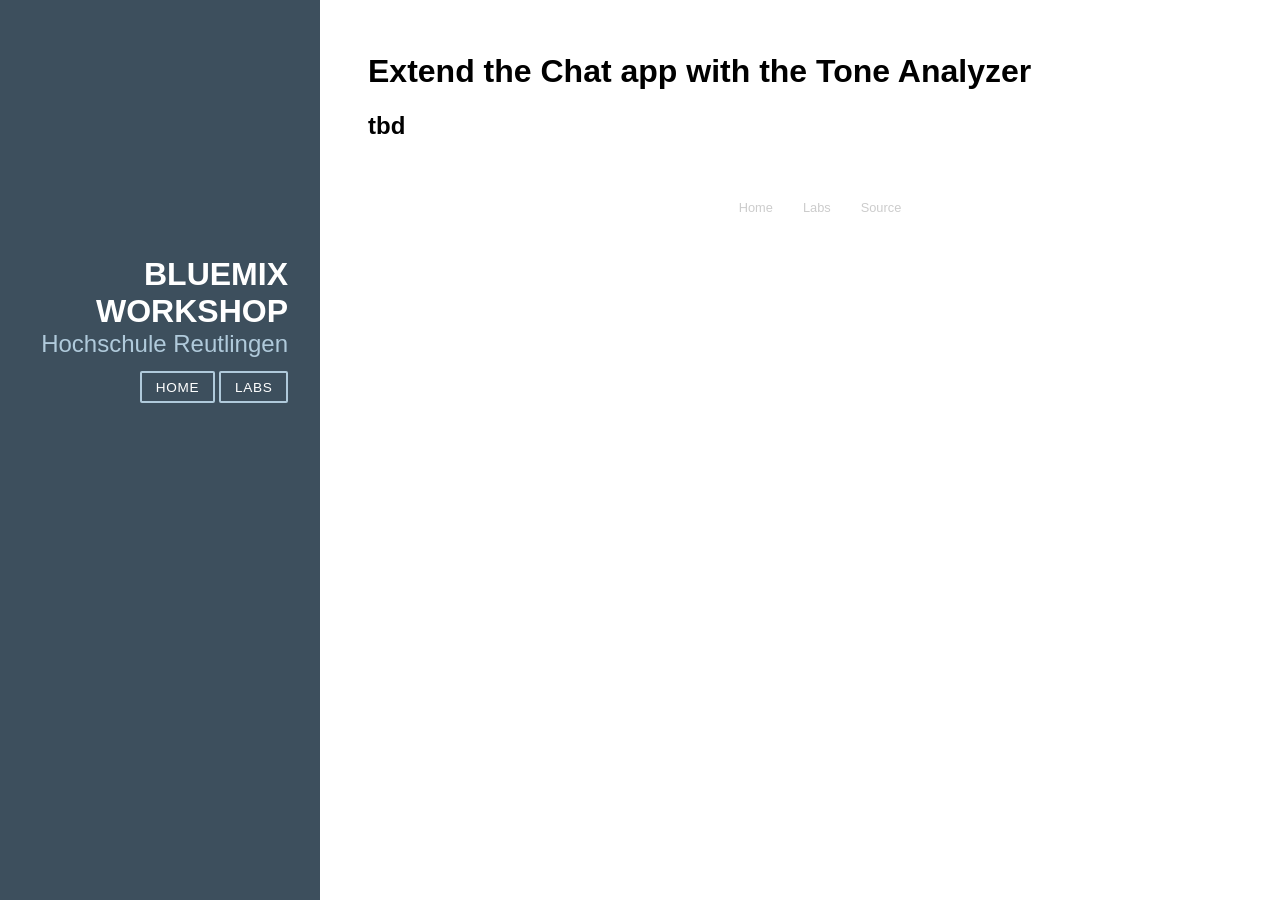
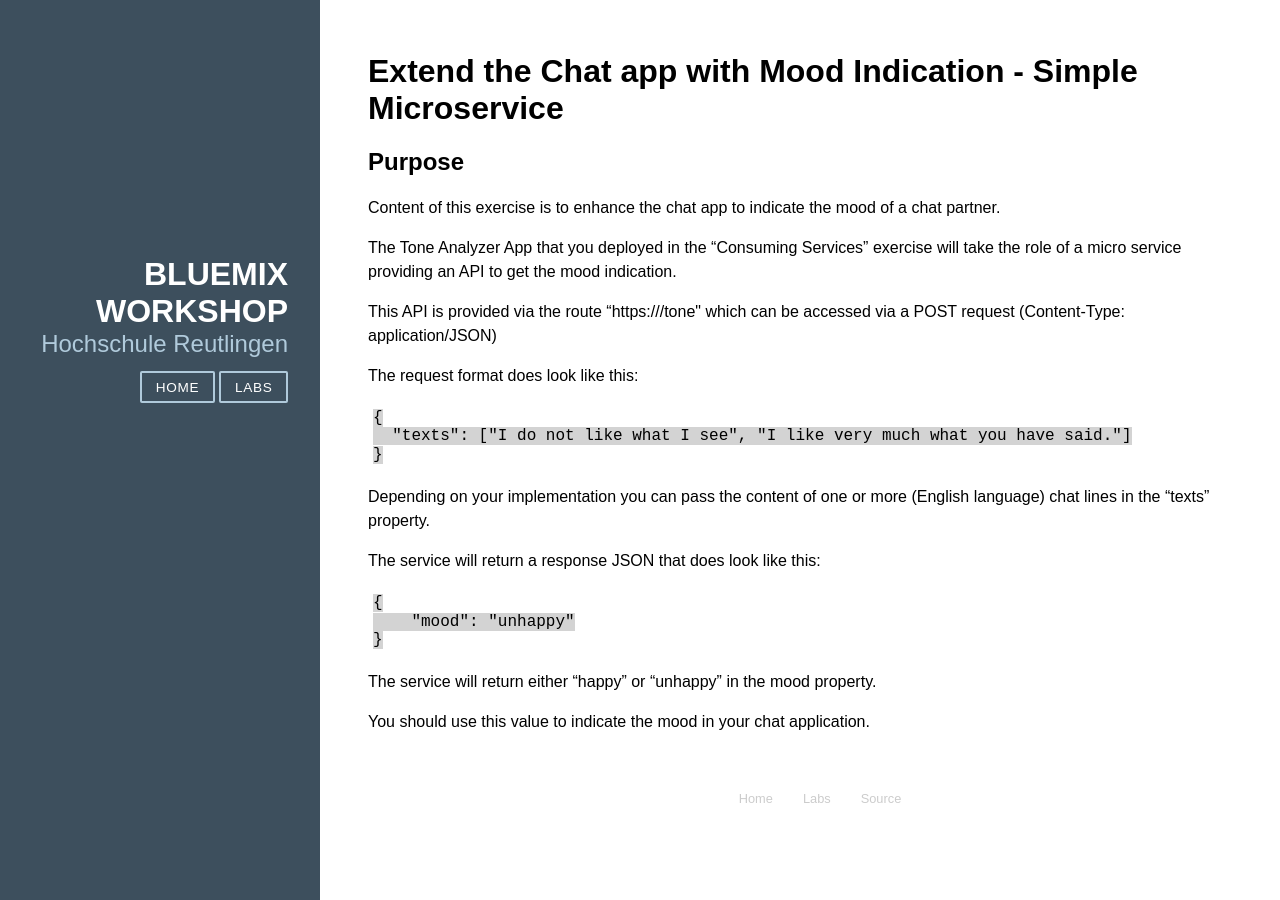
Before and after one commit to mkubik/HRTCloudDemo.github.io, a Jekyll site: the page built from _labs/006-extend-chat-with-tone-analyzer.markdown, in a window 1280 px wide. Built offline with Jekyll 4.4.1, drawn with Linux system fonts in a browser that asks for light colours; nearby versions of some CDN libraries.

Commit message:
initial version of lab6

````diff
--- a/_labs/006-extend-chat-with-tone-analyzer.markdown
+++ b/_labs/006-extend-chat-with-tone-analyzer.markdown
@@ -1,8 +1,42 @@
 ---
 layout: default
-title: Extend the Chat app with the Tone Analyzer
+title: Extend the Chat app with Mood Indication - Simple Microservice
 ---
 
 # {{ page.title }}
 
-## tbd
+## Purpose
+
+Content of this exercise is to enhance the chat app
+to indicate the mood of a chat partner.
+
+The Tone Analyzer App that you deployed in the
+"Consuming Services" exercise will take the role of a
+micro service providing an API to get the mood indication.
+
+This API is provided via the route "https://<your tone app>/tone"
+which can be accessed via a POST request
+(Content-Type: application/JSON)
+
+The request format does look like this:
+
+```
+{
+  "texts": ["I do not like what I see", "I like very much what you have said."]
+}
+```
+
+Depending on your implementation you can pass the content of one or more
+(English language) chat lines in the "texts" property.
+
+The service will return a response JSON that does look like this:
+
+```
+{
+    "mood": "unhappy"
+}
+```
+
+The service will return either "happy" or "unhappy" in the mood property.
+
+You should use this value to indicate the mood in your chat application.
````
